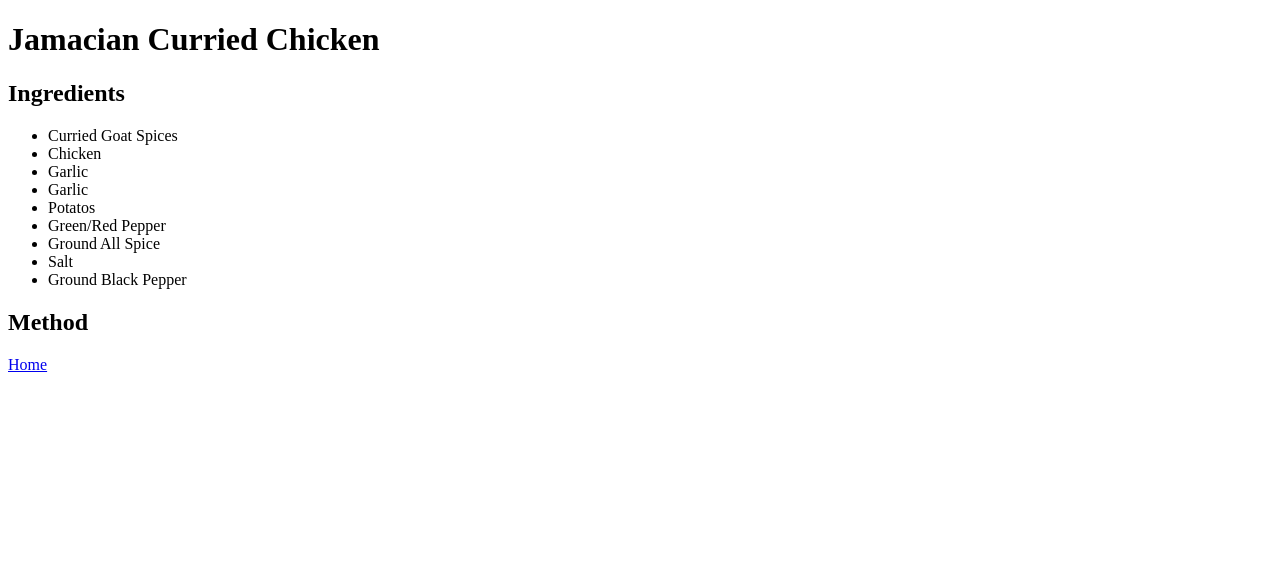
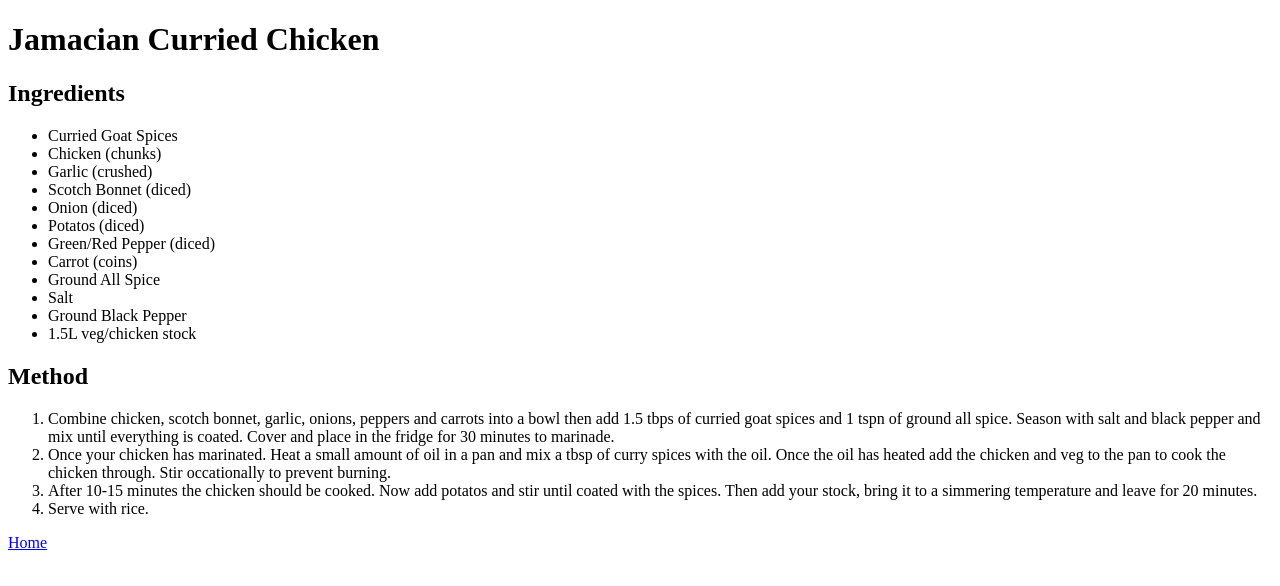
Before and after one commit to tweakle-games/odin-recipes, a plain HTML site: page recipes/jcc.html in a window 1280 px wide. Drawn offline with Linux system fonts and the light colour scheme.

Commit message:
added organised list to detail method for cooking curry recipe

```diff
--- a/recipes/jcc.html
+++ b/recipes/jcc.html
@@ -11,17 +11,43 @@
     <h2>Ingredients</h2>
         <ul>
             <li>Curried Goat Spices</li>
-            <li>Chicken</li>
-            <li>Garlic</li>
-            <li>Garlic</li>
-            <li>Potatos</li>
-            <li>Green/Red Pepper</li>
+            <li>Chicken (chunks)</li>
+            <li>Garlic (crushed)</li>
+            <li>Scotch Bonnet (diced)</li>
+            <li>Onion (diced)</li>
+            <li>Potatos (diced)</li>
+            <li>Green/Red Pepper (diced)</li>
+            <li>Carrot (coins)</li>
             <li>Ground All Spice</li>
             <li>Salt</li>
             <li>Ground Black Pepper</li>
+            <li>1.5L veg/chicken stock</li>
         </ul>
 
     <h2>Method</h2>
+        <ol>
+            <li>
+                Combine chicken, scotch bonnet, garlic, onions, peppers and carrots
+                into a bowl then add 1.5 tbps of curried goat spices and
+                1 tspn of ground all spice. Season with salt and black pepper
+                and mix until everything is coated.
+                Cover and place in the fridge for 30 minutes to marinade.
+            </li>
+            <li>
+                Once your chicken has marinated. Heat a small amount of oil in
+                a pan and mix a tbsp of curry spices with the oil.
+                Once the oil has heated add the chicken and veg to the pan to cook the
+                chicken through. Stir occationally to prevent burning.
+            </li>
+            <li>
+                After 10-15 minutes the chicken should be cooked. Now add potatos
+                and stir until coated with the spices. Then add your stock, bring it to
+                a simmering temperature and leave for 20 minutes.
+            </li>
+            <li>
+                Serve with rice.
+            </li>
+        </ol>
 
     <a href="../index.html">Home</a>
 </body>
```
